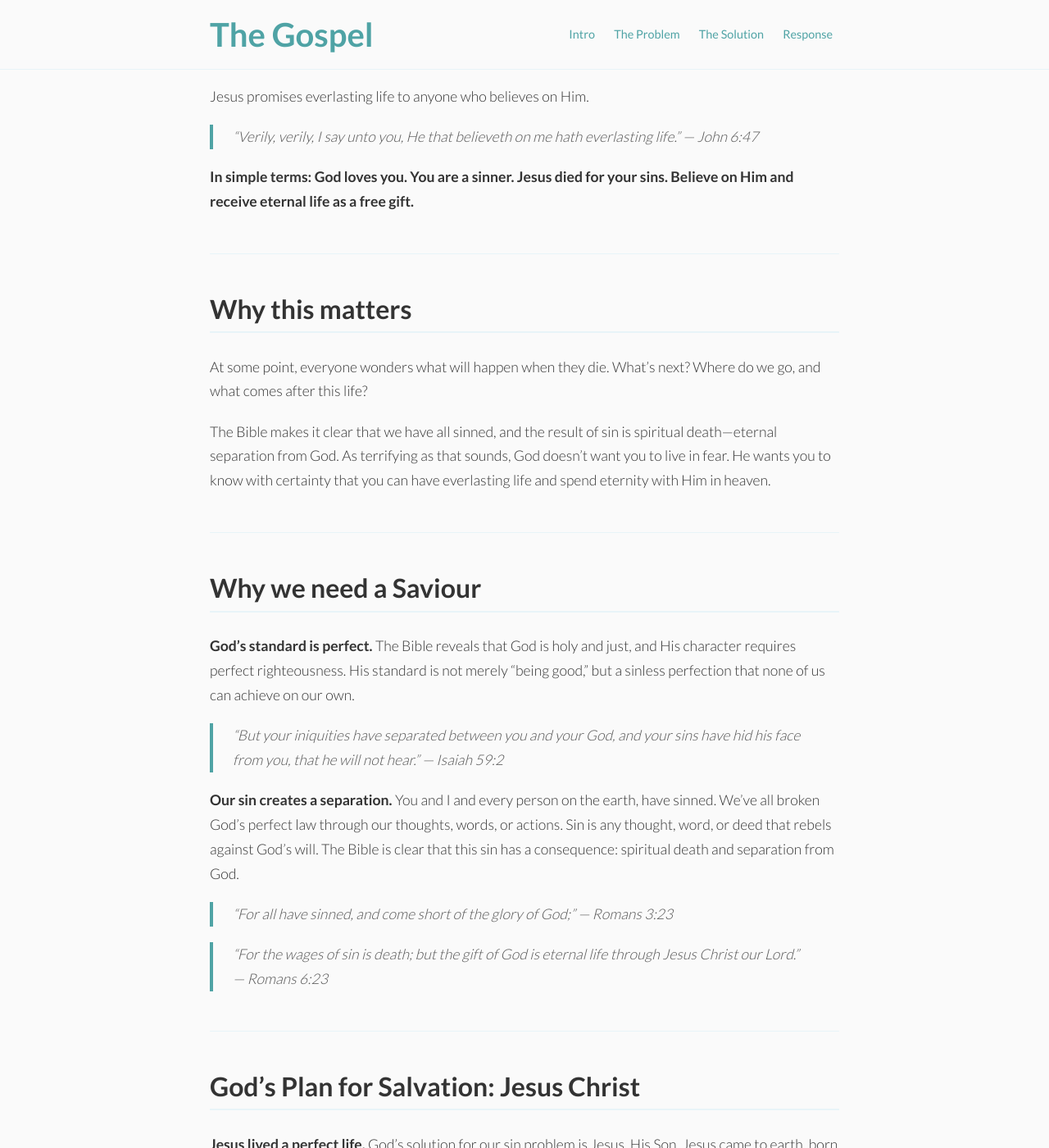
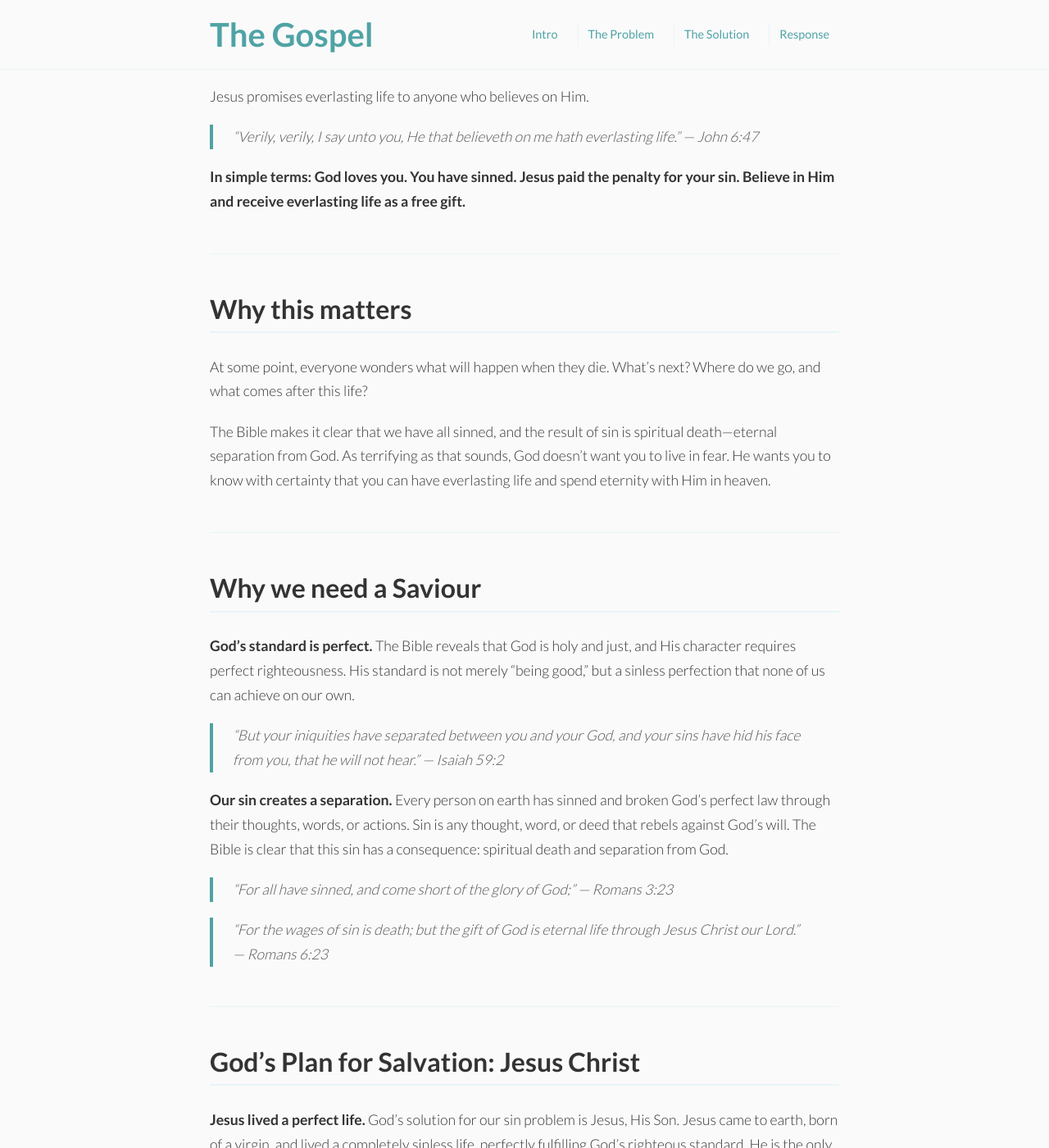
Before and after one commit to christdiedforoursins/jekyll-gospel-presentation, a Jekyll site: the page built from index.md, in a window 1280 px wide and 1400 px high. Shown: the whole window at 82% size. Built offline with Jekyll 4.4.1, drawn with Linux system fonts in a browser that asks for light colours; some of the changed text lies outside the part shown.

Commit message:
more cleanup

```diff
--- a/_layouts/default.html
+++ b/_layouts/default.html
@@ -16,9 +16,9 @@
     <div class="wrapper">
         <a href="{{ '/' | relative_url }}" class="site-title">{{ site.title | default: "The Best News Ever" }}</a>
         <nav class="site-nav">
-            <a href="#why-this-matters">Intro</a><span class="separator">  </span>
-            <a href="#why-we-need-a-saviour">The Problem</a><span class="separator">  </span>
-            <a href="#gods-plan-for-salvation-jesus-christ">The Solution</a><span class="separator">  </span>
+            <a href="#">Intro</a>
+            <a href="#why-we-need-a-saviour">The Problem</a>
+            <a href="#gods-plan-for-salvation-jesus-christ">The Solution</a>
             <a href="#how-to-receive-eternal-life-believe-in-christ-alone">Response</a>
         </nav>
     </div>
--- a/assets/css/style.css
+++ b/assets/css/style.css
@@ -100,16 +100,35 @@
     align-items: center;
 }
 
-.site-nav a {
-    margin: 0 0.75rem;
-    font-weight: 500;
-}
-
+/* Updated Navigation Styling */
 .site-nav {
     display: flex;
     flex-wrap: wrap;
-    font-size: 0.8em;
+    font-size: 0.9em;
+    margin-top: 0.25rem; /* space below the title */
+    margin-bottom: 0.5rem; /* space above main content */
 }
+.site-nav a {
+    margin: 0;
+    font-weight: 400;
+    display: inline-block;
+    padding: 0.125rem 0;
+    /* Base padding for left/right spacing */
+    padding-left: 0.75rem;
+    padding-right: 0.75rem;
+}
+/* Add separator border between links (except the last one) */
+.site-nav a:not(:last-child) {
+    border-right: 1px solid var(--light-gray);
+    padding-right: 1.5rem; /* Increased padding right to make room for border and space */
+}
+.site-nav a:not(:first-child) {
+    padding-left: 0.75rem;
+}
+.site-nav a:first-child {
+    padding-left: 0; /* Remove padding left on the first item */
+}
+
 
 /* --- Layout --- */
 .wrapper {
@@ -148,17 +167,6 @@
     text-decoration: none;
 }
 
-.site-nav {
-    margin-top: 0.25rem; /* space below the title */
-    margin-bottom: 0.5rem; /* space above main content */
-    font-size: 0.9em;
-}
-.site-nav a {
-    margin: 0 0.5rem;
-    font-weight: 400;
-    display: inline-block;
-    padding: 0.125rem 0;
-}
 
 /* --- Footer --- */
 .site-footer {
@@ -236,10 +244,20 @@
         display: flex;
         flex-wrap: wrap;
         justify-content: center;
-        font-size: 0.7em;
+        font-size: 0.8em; /* Slightly larger, more readable */
+        padding-top: 0.25rem; /* Add a little vertical padding */
     }
     .site-nav a {
-        margin: 0.25rem;
+        margin: 0 0.25rem;
+        padding: 0.25rem 0.25rem; /* Better tap target & consistent spacing */
+    }
+    /* Remove the vertical separator on mobile to make links fit better */
+    .site-nav a:not(:last-child) {
+        border-right: none;
+        padding-right: 0.25rem;
+    }
+    .site-nav a:not(:first-child) {
+        padding-left: 0.25rem;
     }
 }
 
@@ -253,8 +271,3 @@
         margin-bottom: 0;
     }
 }
-
-.site-nav .separator {
-    color: var(--primary-color);
-    margin: 0 0.25em;
-}
--- a/index.md
+++ b/index.md
@@ -9,7 +9,7 @@
 
 > "Verily, verily, I say unto you, He that believeth on me hath everlasting life." — John 6:47
 
-**In simple terms: God loves you. You are a sinner. Jesus died for your sins. Believe on Him and receive eternal life as a free gift.**
+**In simple terms: God loves you. You have sinned. Jesus paid the penalty for your sin. Believe in Him and receive everlasting life as a free gift.**
 
 ---
 
@@ -27,7 +27,7 @@
 
 > “But your iniquities have separated between you and your God, and your sins have hid his face from you, that he will not hear.” — Isaiah 59:2
 
-**Our sin creates a separation.** You and I and every person on the earth, have sinned. We've all broken God's perfect law through our thoughts, words, or actions. Sin is any thought, word, or deed that rebels against God's will. The Bible is clear that this sin has a consequence: spiritual death and separation from God.
+**Our sin creates a separation.** Every person on earth has sinned and broken God's perfect law through their thoughts, words, or actions. Sin is any thought, word, or deed that rebels against God's will. The Bible is clear that this sin has a consequence: spiritual death and separation from God.
 
 > “For all have sinned, and come short of the glory of God;” — Romans 3:23
 
@@ -53,7 +53,7 @@
 
 ## How to receive eternal life: Believe in Christ alone
 
-Salvation is by grace and is through faith—not by works, promises, rituals, church attendance, lifestyle, or anything to do with yourself. To believe is to be persuaded that God guarantees you everlasting life because Christ died for your sins and rose again, and nothing else. This belief is more than just intellectual agreement; it is to **trust in** or **rely upon** Jesus Christ alone, to place your full trust in Jesus’s finished work on the cross to save you, rather than trusting in your own efforts or goodness.
+Salvation is by grace and is through faith—not by works, promises, rituals, church attendance, lifestyle, or anything to do with yourself. To believe is to be persuaded that God **guarantees** you everlasting life because Christ died for your sins and rose again, and nothing else. This is more than intellectual agreement; it is to **trust in** or **rely upon** Jesus Christ alone, placing your full trust in His finished work on the cross, rather than your own efforts or goodness.
 
 > “For God so loved the world, that he gave his only begotten Son, that whosoever believeth in him should not perish, but have everlasting life.” — John 3:16
 >
@@ -87,7 +87,7 @@
 
 - **Read the Gospel of John.** This book of the Bible was written so that you could know you have everlasting life (1 John 5:13). Reading it will help you better understand who Jesus is, what He has done, and the promises He has given you.
 
-  You can read online [here](https://www.blueletterbible.org/kjv/jhn/1/1/s_998001).
+  You can read online [here](https://www.kingjamesbibleonline.org/John-Chapter-1/).
 
 - **Talk to God in prayer.** You can now talk directly to God, who loves you as His own child. There are no special words to say. Just open your heart and talk to Him as you would a loving Father—with honesty and gratitude.
 
```
